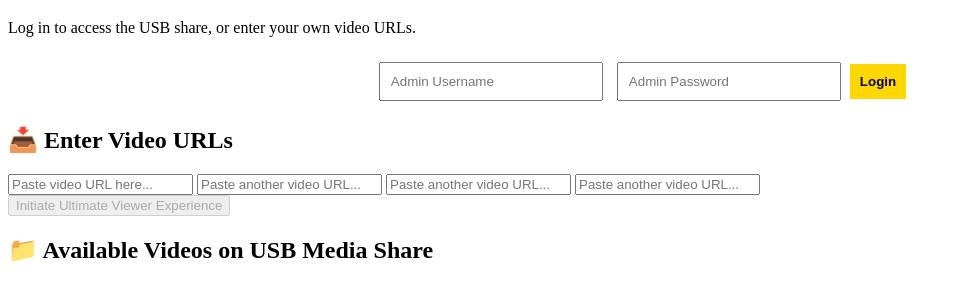
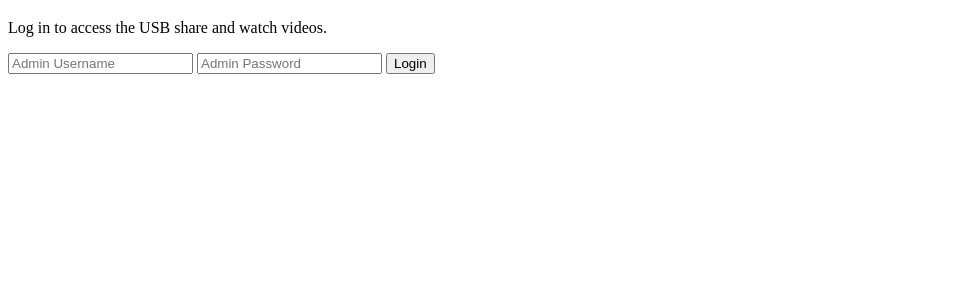
Before and after one commit to Benjamin-Sharpe/Maggie-sWorld2.0, a plain HTML site: page Cinema/cinema.html in a window 1280 px wide. Shown: the part 62-362 px from the top of the page, without its empty margins (0-961 px from the left). Drawn offline with Linux system fonts and the light colour scheme.

Commit message:
Update cinema.html

```diff
--- a/Cinema/cinema.html
+++ b/Cinema/cinema.html
@@ -9,31 +9,23 @@
 <body>
 
     <h1>🎬 Welcome to the Ultimate Viewer Experience</h1>
-    <p>Log in to access the USB share, or enter your own video URLs.</p>
+    <p>Log in to access the USB share and watch videos.</p>
 
-    <!-- ✅ Router Login Form -->
-    <div class="login-container">
+    <!-- ✅ Login Form -->
+    <div id="login-container">
         <input type="text" id="username" placeholder="Admin Username">
         <input type="password" id="password" placeholder="Admin Password">
         <button onclick="loginToRouter()">Login</button>
     </div>
 
-    <!-- ✅ Video URL Input Boxes -->
-    <h2>📥 Enter Video URLs</h2>
-    <div class="url-inputs">
-        <input type="text" class="video-url" placeholder="Paste video URL here..." oninput="checkURLs()">
-        <input type="text" class="video-url" placeholder="Paste another video URL..." oninput="checkURLs()">
-        <input type="text" class="video-url" placeholder="Paste another video URL..." oninput="checkURLs()">
-        <input type="text" class="video-url" placeholder="Paste another video URL..." oninput="checkURLs()">
+    <!-- ✅ Video Library (Hidden Until Login) -->
+    <div id="video-section" style="display: none;">
+        <h2>📁 Available Videos on USB Media Share</h2>
+        <ul id="videoMenu"></ul>
+
+        <!-- ✅ Video Playback Section -->
+        <div id="videoContainer" class="video-grid"></div>
     </div>
-    <button id="submitVideos" disabled onclick="loadVideos()">Initiate Ultimate Viewer Experience</button>
-
-    <!-- ✅ Video Library -->
-    <h2>📁 Available Videos on USB Media Share</h2>
-    <ul id="videoMenu"></ul>
-
-    <!-- ✅ Video Display Grid -->
-    <div id="videoContainer" class="video-grid"></div>
 
     <script src="cinema.js"></script>
 </body>
```
